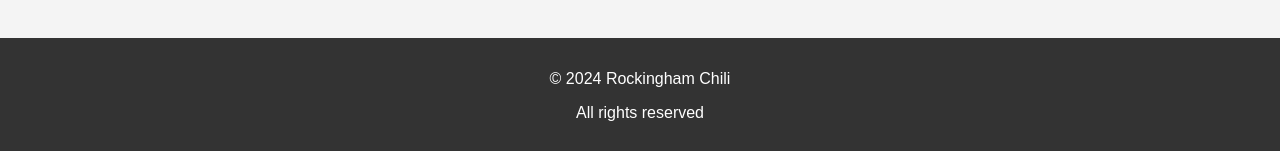
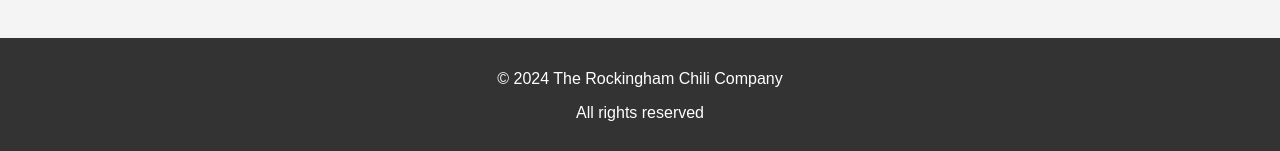
Before and after one commit to KevenRockinghamChili/Test.RockinghamChili.com, a plain HTML site: page index.html in a window 1280 px wide. Shown: the part 646-797 px from the top of the page. Drawn offline with Linux system fonts and the light colour scheme.

Commit message:
Update index.html

```diff
--- a/index.html
+++ b/index.html
@@ -96,7 +96,7 @@
         <img src="/media/image.jpg" alt="Rockingham Chili" style="width: 25%; height: auto;">
     </main>
     <footer>
-        <p>&copy; 2024 Rockingham Chili</p>
+        <p>&copy; 2024 The Rockingham Chili Company</p>
         <p>All rights reserved</p>
     </footer>
     <button class="mode-switch" onclick="toggleDarkMode()">Toggle Dark Mode</button>
```
